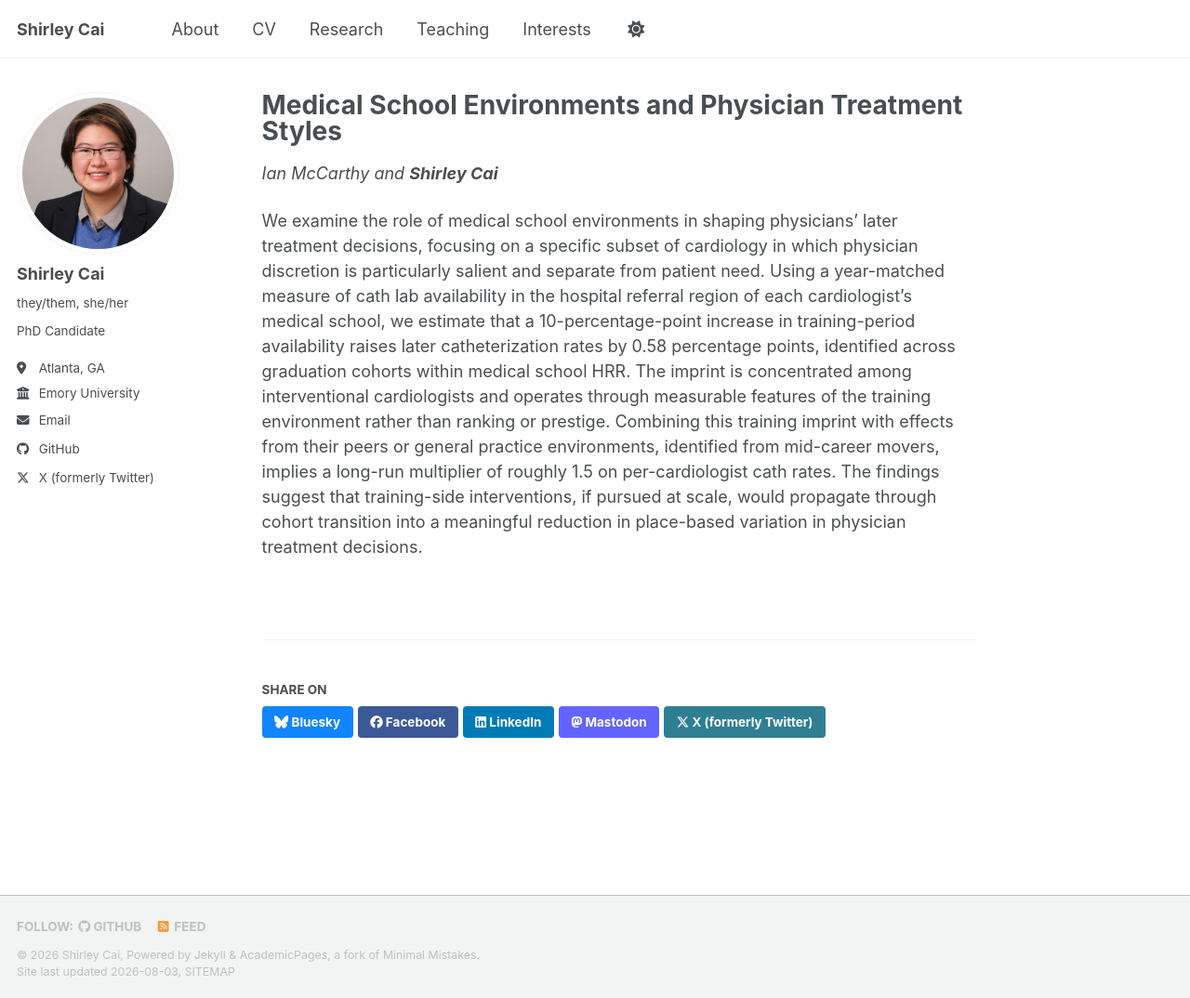
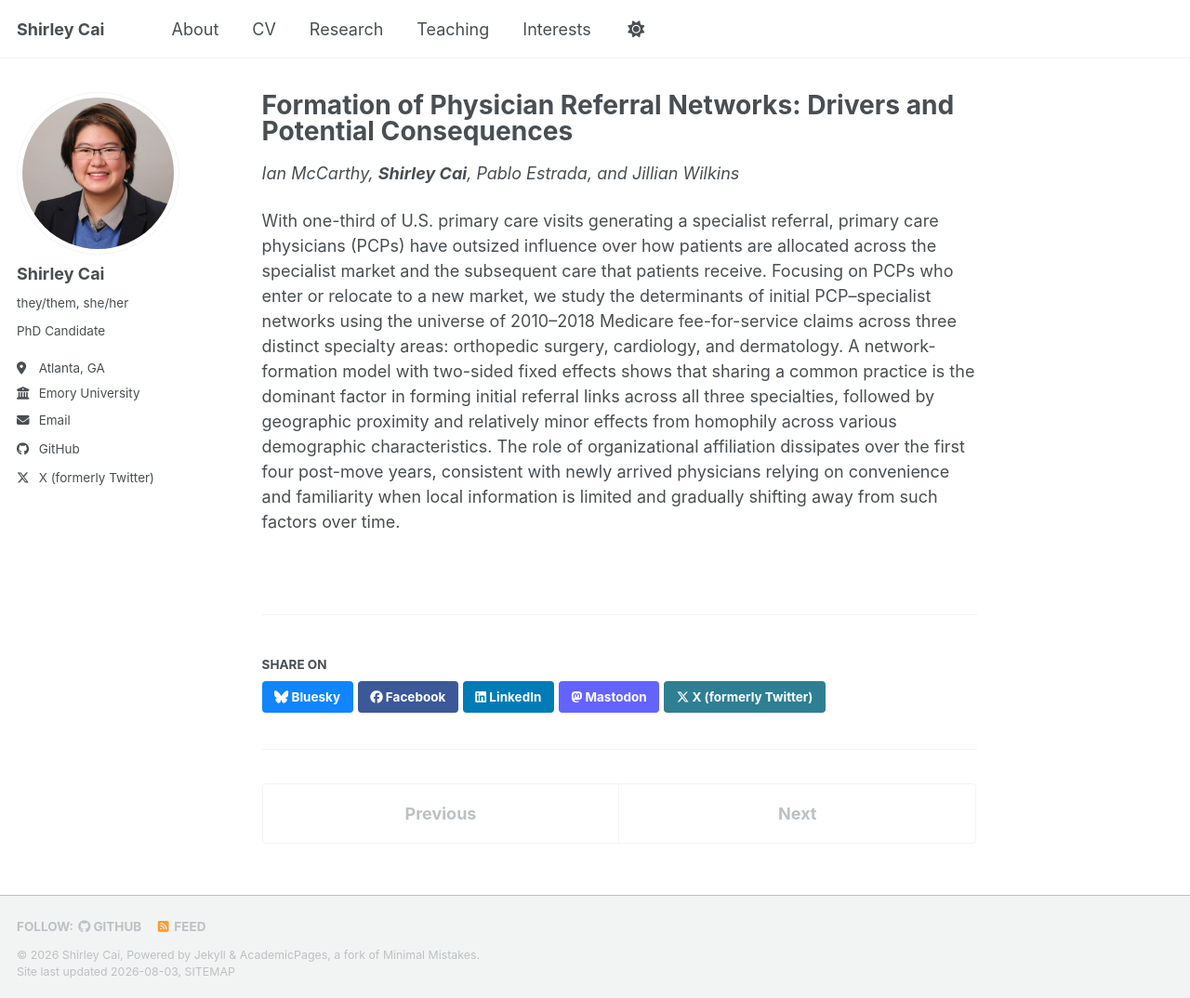
Before and after one commit to scai5/scai5.github.io, a Jekyll site: the page built from _publications/2026-07-01-physician-referral-formation.md, in a window 1280 px wide and 1074 px high. Shown: the whole window at 93% size. Built offline with Jekyll 4.4.1, drawn with Linux system fonts in a browser that asks for light colours; a script bundle is joined from its source files by our own code; library files that are not in the unit come from our copies.

Commit message:
Update research

```diff
--- a/_config.yml
+++ b/_config.yml
@@ -84,14 +84,12 @@ author:
 
 # Publication Category - The following the list of publication categories and their headings
 publication_category:
-  books:
-    title: 'Books'
+  jobmarketpaper:
+    title: 'Job Market Paper'
+  working:
+    title: 'Working Papers'
   manuscripts:
     title: 'Journal Articles'
-  conferences:
-    title: 'Conference Papers'
-  working:
-    title: 'Working Papers'
 
 # Site Settings
 teaser                   :  # filename of teaser fallback teaser image placed in /images/ for social media previews
--- /dev/null
+++ b/_publications/2026-07-01-physician-referral-formation.md
@@ -0,0 +1,15 @@
+---
+title: "Formation of Physician Referral Networks: Drivers and Potential Consequences"
+collection: publications
+category: working
+permalink: /publication/physician-variation
+authors: Ian McCarthy, <b>Shirley Cai</b>, Pablo Estrada, and Jillian Wilkins
+excerpt: 'Focusing on PCPs who enter or relocate to a new market, we study the determinants of initial PCP–specialist networks using the universe of 2010–2018 Medicare fee-for-service claims across three distinct specialty areas: orthopedic surgery, cardiology, and dermatology. A network-formation model with two-sided fixed effects shows that sharing a common practice is the dominant factor in forming initial referral links across all three specialties, followed by geographic proximity and relatively minor effects from homophily across various demographic characteristics.'
+date: 2026-07-01
+venue:
+slidesurl:
+paperurl:
+bibtexurl:
+citation:
+---
+With one-third of U.S. primary care visits generating a specialist referral, primary care physicians (PCPs) have outsized influence over how patients are allocated across the specialist market and the subsequent care that patients receive. Focusing on PCPs who enter or relocate to a new market, we study the determinants of initial PCP–specialist networks using the universe of 2010–2018 Medicare fee-for-service claims across three distinct specialty areas: orthopedic surgery, cardiology, and dermatology. A network-formation model with two-sided fixed effects shows that sharing a common practice is the dominant factor in forming initial referral links across all three specialties, followed by geographic proximity and relatively minor effects from homophily across various demographic characteristics. The role of organizational affiliation dissipates over the first four post-move years, consistent with newly arrived physicians relying on convenience and familiarity when local information is limited and gradually shifting away from such factors over time.
```
Also changed, not shown: _publications/2026-05-10-physician-variation.md (+1 -1 lines).
